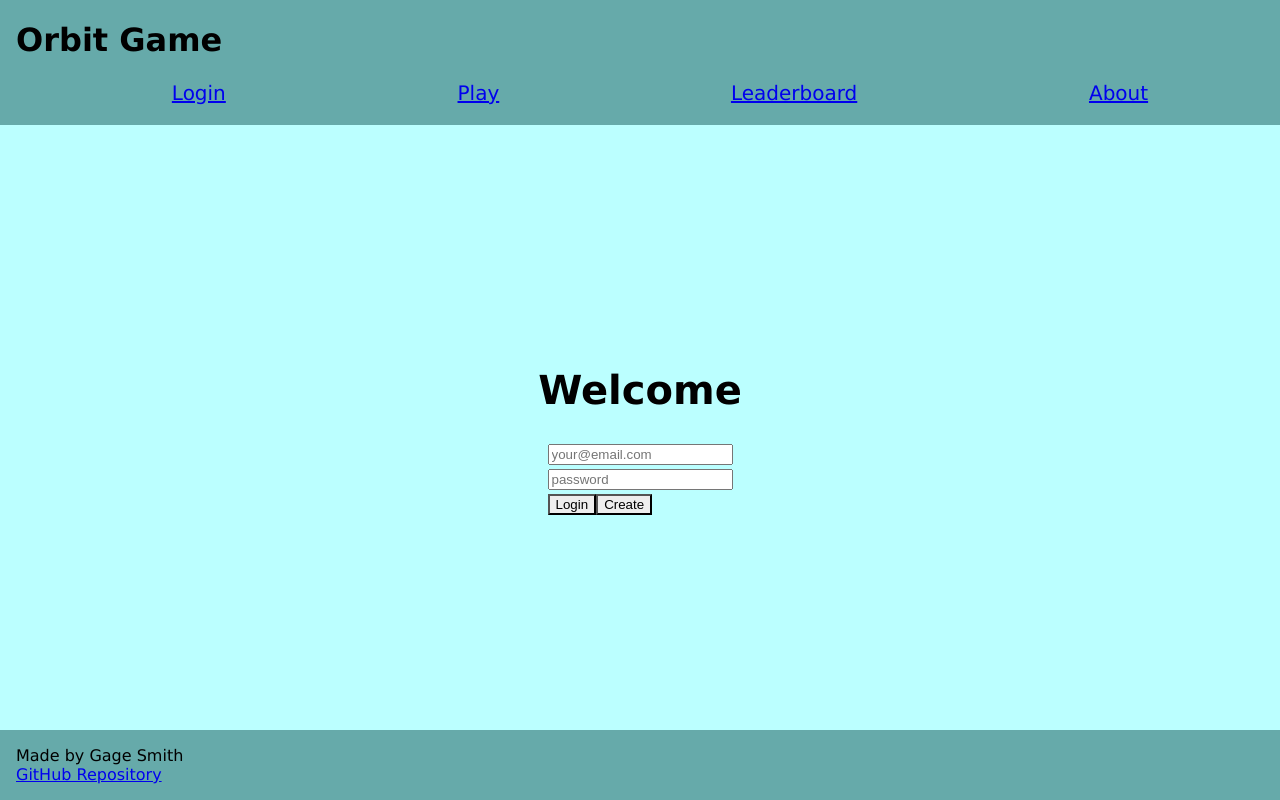
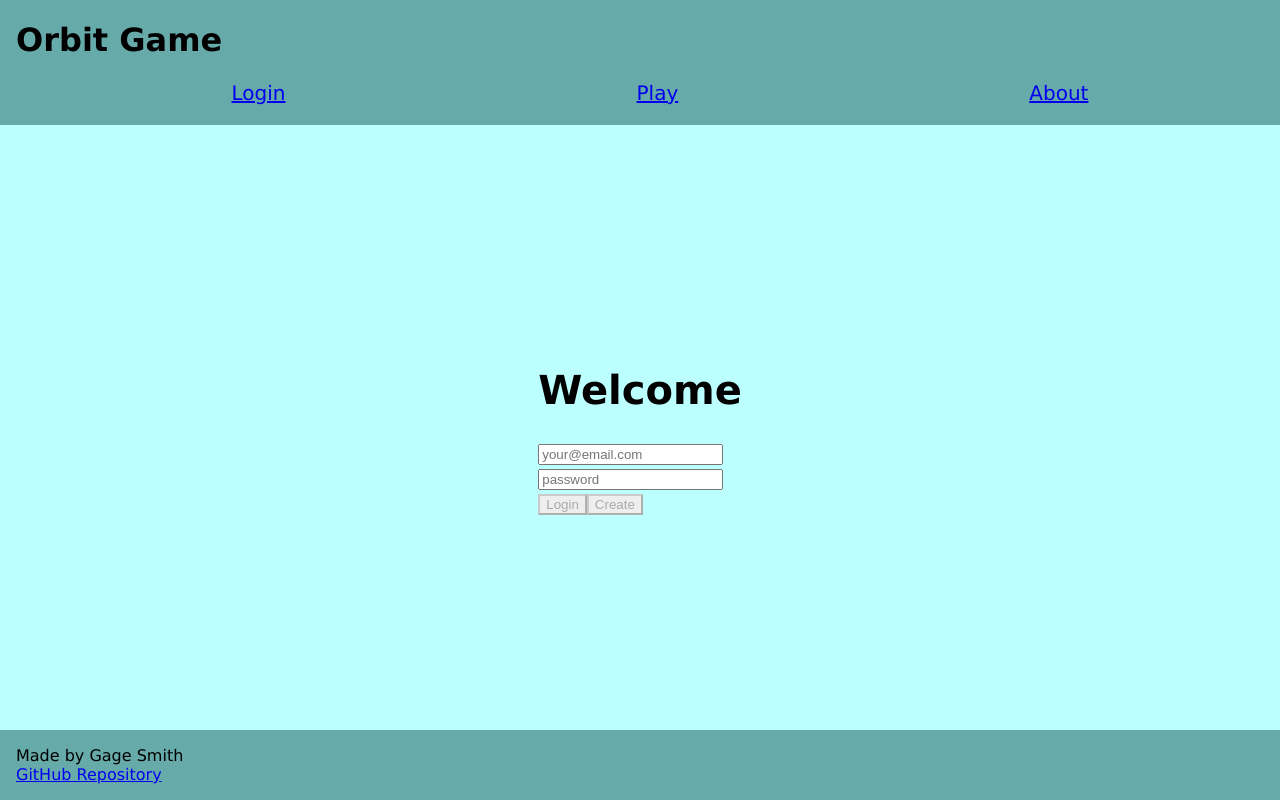
Before and after one commit to 12gagesmith/orbit_game, a React (Vite) app: page / in a window 1280 px wide. Built offline with nearby package versions, Linux system fonts and the light colour scheme.

Commit message:
Got login buttons to appear + other small fixes

```diff
--- a/src/app.jsx
+++ b/src/app.jsx
@@ -4,9 +4,13 @@ import { Login } from './login/login';
 import { Play } from './play/play';
 import { Scores } from './scores/scores';
 import { About } from './about/about';
+import { AuthState } from './login/authState';
 import './app.css';
 
 export default function App() {
+  const [userName, setUserName] = React.useState(localStorage.getItem('userName') || '');
+  const currentAuthState = userName ? AuthState.Authenticated : AuthState.Unauthenticated;
+  const [authState, setAuthState] = React.useState(currentAuthState);
   return (
     <BrowserRouter>
       <div className='body'>
@@ -16,14 +20,29 @@ export default function App() {
             <menu>
               <NavLink className='nav-link' to=''>Login</NavLink>
               <NavLink className='nav-link' to='play'>Play</NavLink>
-              <NavLink className='nav-link' to='scores'>Leaderboard</NavLink>
+              {authState === AuthState.Authenticated && (
+                <NavLink className='nav-link' to='scores'>Leaderboard</NavLink>
+              )}
               <NavLink className='nav-link' to='about'>About</NavLink>
             </menu>
           </nav>
         </header>
 
         <Routes>
-          <Route path='/' element={<Login />} exact />
+        <Route
+            path='/'
+            element={
+              <Login
+                userName={userName}
+                authState={authState}
+                onAuthChange={(userName, authState) => {
+                  setAuthState(authState);
+                  setUserName(userName);
+                }}
+              />
+            }
+            exact
+          />
           <Route path='/play' element={<Play />} />
           <Route path='/scores' element={<Scores />} />
           <Route path='/about' element={<About />} />
--- a/src/login/login.jsx
+++ b/src/login/login.jsx
@@ -1,46 +1,26 @@
 import React from 'react';
 
-export function Login() {
+import { Unauthenticated } from './unauthenticated';
+import { Authenticated } from './authenticated';
+import { AuthState } from './authState';
+
+export function Login({ userName, authState, onAuthChange }) {
   return (
     <main className='container-fluid bg-secondary text-center'>
-      <h1>Welcome</h1>
-      <form>
-        <div>
-          <input type="text" placeholder="your@email.com" />
-        </div>
-        <div>
-          <input type="password" placeholder="password" />
-        </div>
-        <button type="submit">Login</button>
-        <button type="submit">Create</button>
-      </form>
+      <div>
+        {authState !== AuthState.Unknown && <h1>Welcome</h1>}
+        {authState === AuthState.Authenticated && (
+          <Authenticated userName={userName} onLogout={() => onAuthChange(userName, AuthState.Unauthenticated)} />
+        )}
+        {authState === AuthState.Unauthenticated && (
+          <Unauthenticated
+            userName={userName}
+            onLogin={(loginUserName) => {
+              onAuthChange(loginUserName, AuthState.Authenticated);
+            }}
+          />
+        )}
+      </div>
     </main>
   );
 }
-
-// import React from 'react';
-
-// import { Unauthenticated } from './unauthenticated';
-// import { Authenticated } from './authenticated';
-// import { AuthState } from './authState';
-
-// export function Login({ userName, authState, onAuthChange }) {
-//   return (
-//     <main className='container-fluid bg-secondary text-center'>
-//       <div>
-//         {authState !== AuthState.Unknown && <h1>Welcome</h1>}
-//         {authState === AuthState.Authenticated && (
-//           <Authenticated userName={userName} onLogout={() => onAuthChange(userName, AuthState.Unauthenticated)} />
-//         )}
-//         {authState === AuthState.Unauthenticated && (
-//           <Unauthenticated
-//             userName={userName}
-//             onLogin={(loginUserName) => {
-//               onAuthChange(loginUserName, AuthState.Authenticated);
-//             }}
-//           />
-//         )}
-//       </div>
-//     </main>
-//   );
-// }
--- a/src/login/unauthenticated.jsx
+++ b/src/login/unauthenticated.jsx
@@ -37,11 +37,9 @@ export function Unauthenticated(props) {
     <>
       <div>
         <div className='input-group mb-3'>
-          <span className='input-group-text'>@</span>
           <input className='form-control' type='text' value={userName} onChange={(e) => setUserName(e.target.value)} placeholder='your@email.com' />
         </div>
         <div className='input-group mb-3'>
-          <span className='input-group-text'>🔒</span>
           <input className='form-control' type='password' onChange={(e) => setPassword(e.target.value)} placeholder='password' />
         </div>
         <Button variant='primary' onClick={() => loginUser()} disabled={!userName || !password}>
--- a/src/play/play.jsx
+++ b/src/play/play.jsx
@@ -10,11 +10,15 @@ function Square({value, onSquareClick}) {
   );
 }
 
-export function Play() {
-  const userName = "white"
-  const userName2 = "blue"
+export function Play(props) {
+  const [userName, setUserName] = useState(props.userName);
+  const [userName2, setUserName2] = useState(userName + "'s guest");
+  if (userName == undefined) {
+    setUserName("white")
+    setUserName2("blue")
+  }
   const [currPlayer, setCurrPlayer] = useState(userName);
-  const [turn, setTurn] = useState(0)
+  const [turn, setTurn] = useState(1)
 
   const [squares, setSquares] = useState(["slot_down_empty.png", "slot_left_empty.png", "slot_left_empty.png", "slot_left_empty.png", "slot_down_empty.png", "slot_down_empty.png", "slot_left_empty.png", "slot_up_empty.png", "slot_down_empty.png", "slot_right_empty.png", "slot_up_empty.png", "slot_up_empty.png", "slot_right_empty.png", "slot_right_empty.png", "slot_right_empty.png", "slot_up_empty.png"]);
   const [whiteIsNext, setWhiteIsNext] = useState(true);
@@ -22,12 +26,12 @@ export function Play() {
   const winner = calculateWinner(squares);
   let status;
   if (winner) {
-    status = "Winner: " + winner + "!";
+    status = "Winner: " + winner + "! Turn " + turn;
     saveScore(turn)
   } else if (checkTie(squares)) {
-    status = "Tie Game";
+    status = "Tie Game. Turn " + turn;
   } else {
-    status = "It's " + currPlayer + "'s turn.\nTurn " + turn;
+    status = "It's " + currPlayer + "'s turn. Turn " + turn;
   }
 
   function orbit(currSquares) {
@@ -154,7 +158,7 @@ export function Play() {
       return;
     }
     if (nextSquares[i].split("_")[2] == "empty.png") {
-      if (whiteIsNext) {
+      if (!whiteIsNext) {
         setTurn(turn + 1)
       }
       if (i == 0 || i == 4 || i == 5 || i == 8) {
@@ -196,10 +200,11 @@ export function Play() {
     setSquares(["slot_down_empty.png", "slot_left_empty.png", "slot_left_empty.png", "slot_left_empty.png", "slot_down_empty.png", "slot_down_empty.png", "slot_left_empty.png", "slot_up_empty.png", "slot_down_empty.png", "slot_right_empty.png", "slot_up_empty.png", "slot_up_empty.png", "slot_right_empty.png", "slot_right_empty.png", "slot_right_empty.png", "slot_up_empty.png"])
     setCurrPlayer(userName)
     setWhiteIsNext(true)
-    setTurn(0)
+    setTurn(1)
   }
 
   async function saveScore(score) {
+    if (userName != "white") {
       const date = new Date().toLocaleDateString();
       const newScore = { name: winner, score: score, date: date };
 
@@ -208,9 +213,7 @@ export function Play() {
         headers: { 'content-type': 'application/json' },
         body: JSON.stringify(newScore),
       });
-
-    // Let other players know the game has concluded
-    //GameNotifier.broadcastEvent(userName, GameEvent.End, newScore);
+    }
   }
 
   return (
```
Lines whose indentation alone changed are shown as unchanged.
